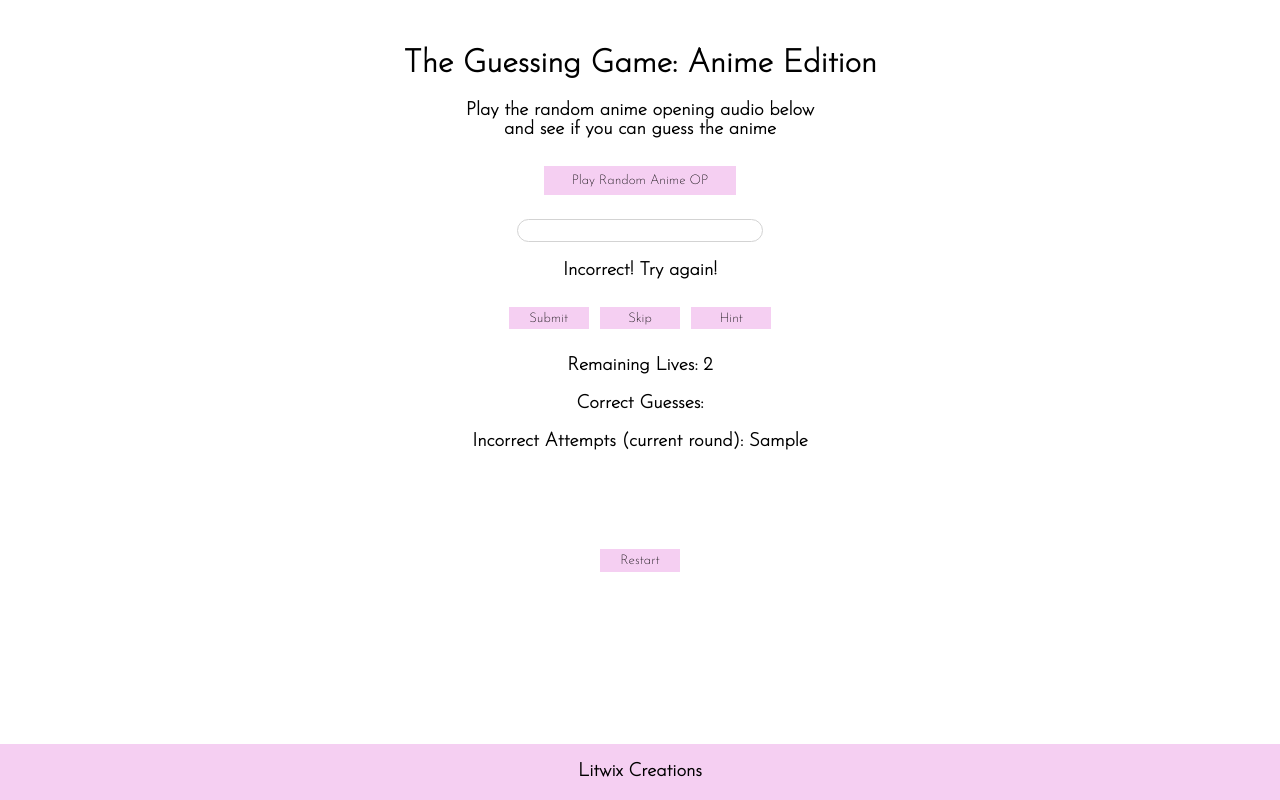
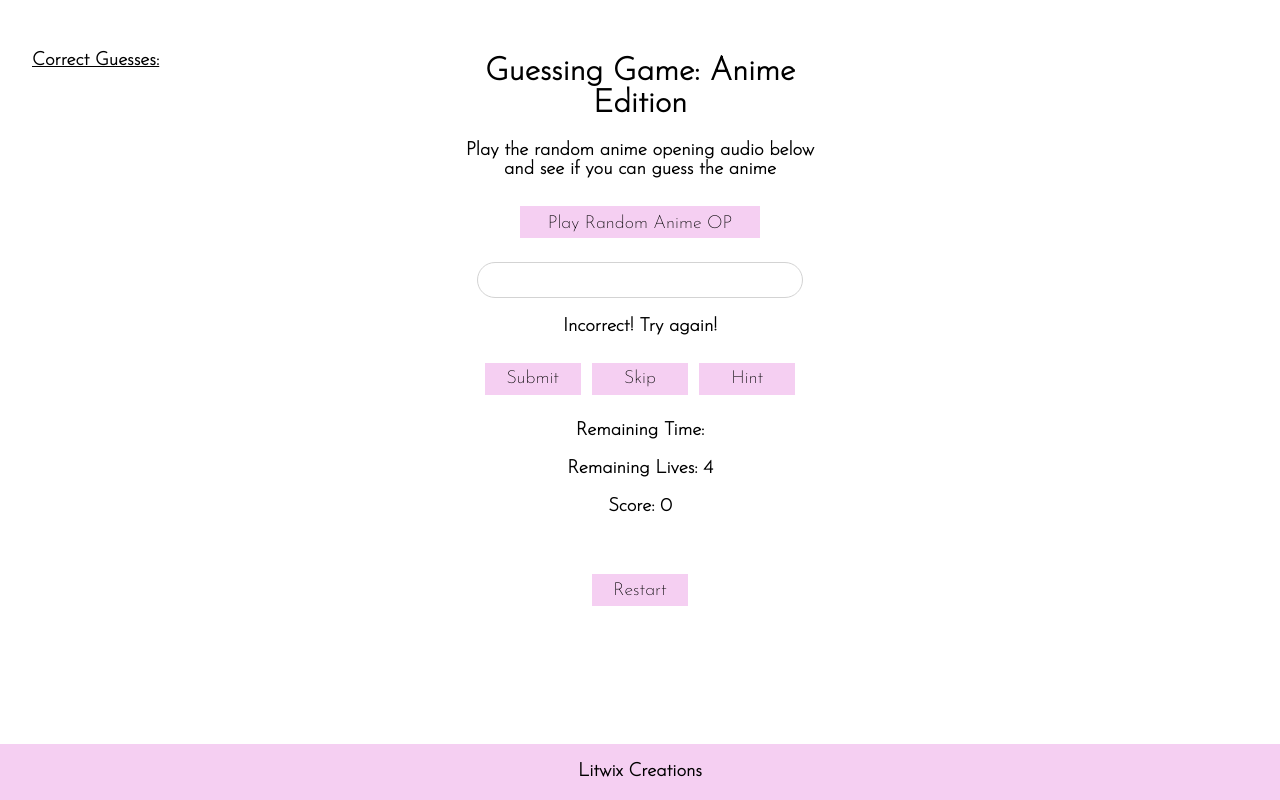
Before and after one commit to Litwix/Guessing-Game-Anime, a plain HTML site: page index.html in a window 1280 px wide. Both pictures are taken after typing "Sample" into the empty fields and a click on the button "Submit". Drawn offline with Linux system fonts and the light colour scheme.

Commit message:
reformatted UI and updated submit functionality to include enter key

```diff
--- a/guessing-game-anime.js
+++ b/guessing-game-anime.js
@@ -11,7 +11,7 @@ class Game {
         this.answer = this.generateAnswer();
         this.score = 0;
         this.guess = null;
-        this.attempts = 3;
+        this.attempts = 5;
         this.correctGuesses = [];
         this.correctGuessesFormatted = [];
         this.tempIncorrectGuesses = [];
@@ -33,8 +33,10 @@ class Game {
             this.correctGuessesFormatted.push(this.answer);
             this.tempIncorrectGuesses = [];
             this.tempIncorrectGuessesFormatted = [];
-            document.querySelector('#correct-guesses').innerHTML = `Correct Guesses: ${this.correctGuessesFormatted.join(', ')}`;
-            document.querySelector('#incorrect-attempts').innerHTML = `Incorrect Attempts (current round): N/A`;
+            document.querySelector('#score').innerHTML = `Score: ${this.score}`;
+            let totalGuesses = document.querySelector('#correct-guesses').innerHTML;
+            document.querySelector('#correct-guesses').innerHTML = totalGuesses + `${this.answer}<br><br>`;
+            // document.querySelector('#incorrect-attempts').innerHTML = `Incorrect Attempts (current round): N/A`;
             feedback = 'Correct!';
         } else if (this.correctGuesses.includes(this.guess)) {
             feedback = 'You have already correctly guessed this anime!';
@@ -44,15 +46,15 @@ class Game {
             this.tempIncorrectGuesses.push(this.guess);
             this.tempIncorrectGuessesFormatted.push(guess);
             this.attempts--;
-            document.querySelector('#incorrect-attempts').innerHTML = `Incorrect Attempts (current round): ${this.tempIncorrectGuessesFormatted.join(', ')}`;
-            document.querySelector('#remaining').innerHTML = `Remaining Lives: ${this.attempts}`;
+            // document.querySelector('#incorrect-attempts').innerHTML = `Incorrect Attempts (current round): ${this.tempIncorrectGuessesFormatted.join(', ')}`;
+            document.querySelector('#remaining-lives').innerHTML = `Remaining Lives: ${this.attempts}`;
             if (this.attempts === 0) {
                 feedback = `Game Over! Your final score is ${this.score}`;
             } else {
                 feedback = 'Incorrect! Try again!';
             }
         }
-        document.querySelector('#feedback > h3').innerHTML = feedback;
+        document.querySelector('#feedback').innerHTML = feedback;
         return feedback;
     }
 }
@@ -91,7 +93,7 @@ function playGame() {
         }
     });
 
-    //Submit Button:
+    //Submit Button and Enter Key:
     const submit = document.getElementById('submit');
     submit.addEventListener('click', function() {
         const guess = document.querySelector('#input-box').value;
@@ -105,18 +107,34 @@ function playGame() {
         }
     });
 
+    const enter = document.getElementById('input-box');
+    enter.addEventListener('keypress', function(key) {
+        if (key.code === 'Enter') {
+            const guess = document.querySelector('#input-box').value;
+            document.querySelector('#input-box').value = '';
+            const feedback = game.checkGuess(guess);
+            if (feedback.includes('Correct!')) {
+                setTimeout(advanceSong(), 500);
+            }
+            if (feedback.includes('Game Over!')) {
+                setTimeout(endGame(), 500);
+            }
+        }
+    });
+
     //Skip Button:
     const skip = document.getElementById('skip');
     skip.addEventListener('click', function() {
         game.score -= 3;
-        setTimeout(advanceSong(), 500);
-    })
+        document.querySelector('#score').innerHTML = `Score: ${game.score}`;
+        advanceSong();
+    });
 
     //Hint Button:
     const hint = document.getElementById('hint');
     hint.addEventListener('click', function() {
         alert('Hint functionality unavailable at the moment');
-    })
+    });
 
     //Restart Button:
     const restart = document.getElementById('restart');
@@ -135,7 +153,7 @@ function playGame() {
         audio.play();
         count = 1;
         playOP.innerHTML = 'Pause';
-    }
+    };
 
     function endGame() {
         audio.pause();
@@ -145,7 +163,7 @@ function playGame() {
             alert(`No more lives!\nYour final score was ${game.score}.\nPress "OK" to play again`);
         }
         window.location.reload();
-    }
+    };
 }
 
 playGame();
--- a/index.html
+++ b/index.html
@@ -6,8 +6,15 @@
         <link rel="stylesheet" href="main.css">
     </head>
     <body>
+        <div id="wrapper">
+            <div id="flex-left">
+                <h3>Correct Guesses:</h3>
+                <div id="correct-guesses"></div>
+            </div>
+
+            <div id="flex-center">
                 <header id="header" class="center">
-            <h1>The Guessing Game: Anime Edition</h1>
+                    <h1>Guessing Game: Anime Edition</h1>
                     <h3>Play the random anime opening audio below<br>and see if you can guess the anime</h3>
                 </header>
 
@@ -15,27 +22,28 @@
 
                 <div id="user-input" class="center">
                     <p><input id="input-box" type="text" value=""></p>
-            <div id="feedback" class="center">
-                <h3>Let's Play!</h3>
-            </div>
+                    <h3 id="feedback" class="center">Let's Play!</h3>
                     <button id="submit">Submit</button>
                     <button id="skip">Skip</button>
                     <button id="hint">Hint</button>
                 </div>
 
-
-
                 <div id="hintString" class="center">
                     <h3></h3>
                 </div>
 
-        <div id="guess-info" class="center">
-            <h3 id="remaining">Remaining Lives: 3</h3>
-            <h3 id="correct-guesses">Correct Guesses:</h3>
-            <h3 id="incorrect-attempts">Incorrect Attempts (current round):</h3>
+                <div id="game-info" class="center">
+                    <h3 id="remaining-time">Remaining Time:</h3>
+                    <h3 id="remaining-lives">Remaining Lives: 5</h3>
+                    <h3 id="score">Score: 0</h3>
+                    <!-- <h3 id="incorrect-attempts">Incorrect Attempts (current round):</h3> -->
                 </div>
 
                 <div class="center"><button id="restart">Restart</button></div>
+            </div>
+
+            <div id="flex-right"></div>
+        </div>
 
         <footer id="footer" class="center">
             <h3>Litwix Creations</h3>
--- a/main.css
+++ b/main.css
@@ -2,6 +2,28 @@
 
 * {
     font-family: 'Josefin Sans', sans-serif;
+}
+
+#wrapper {
+    display: flex;
+    justify-content: center;
+}
+
+#flex-left, #flex-center, #flex-right {
+    flex: 1;
+}
+
+#flex-left {
+    padding-top: 1.5rem;
+    padding-left: 1.5rem;
+}
+
+#flex-left > h3 {
+    text-decoration: underline;
+}
+
+#flex-center {
+    padding-right: 1.5rem;
 }
 
 .center {
@@ -15,17 +37,20 @@
 #play-op {
     margin: 0.5rem;
     padding: 0.5rem;
-    width: 12rem;
+    width: 15rem;
+    height: 2rem;
+    font-size: large;
     border: none;
     background-color: rgb(245, 207, 242);
 }
 
 #input-box {
-    width: 15rem;
-    height: 1.2rem;
+    width: 20rem;
+    height: 2rem;
+    font-size: large;
     border: 1px solid lightgray;
     border-radius: 20px;
-    text-indent: 0.8rem;
+    text-indent: 1rem;
 }
 
 #input-box:hover, #input-box:focus-within {
@@ -37,7 +62,9 @@
 button {
     margin: 0.5rem 0.2rem;
     padding: 0.3rem;
-    width: 5rem;
+    width: 6rem;
+    height: 2rem;
+    font-size: large;
     border: none;
     background-color:rgb(245, 207, 242);
 }
@@ -46,14 +73,8 @@ button:hover {
     box-shadow: 0 0 0.3rem 0 rgb(125, 200, 250);
 }
 
-.guess {
-    margin: 0.4rem;
-    padding: 0.3rem 5rem;
-    border: 1px solid lightgray;
-}
-
 #restart {
-    margin: 5rem;
+    margin: 2.5rem;
 }
 
 #footer {
```
Lines whose indentation alone changed are shown as unchanged.
